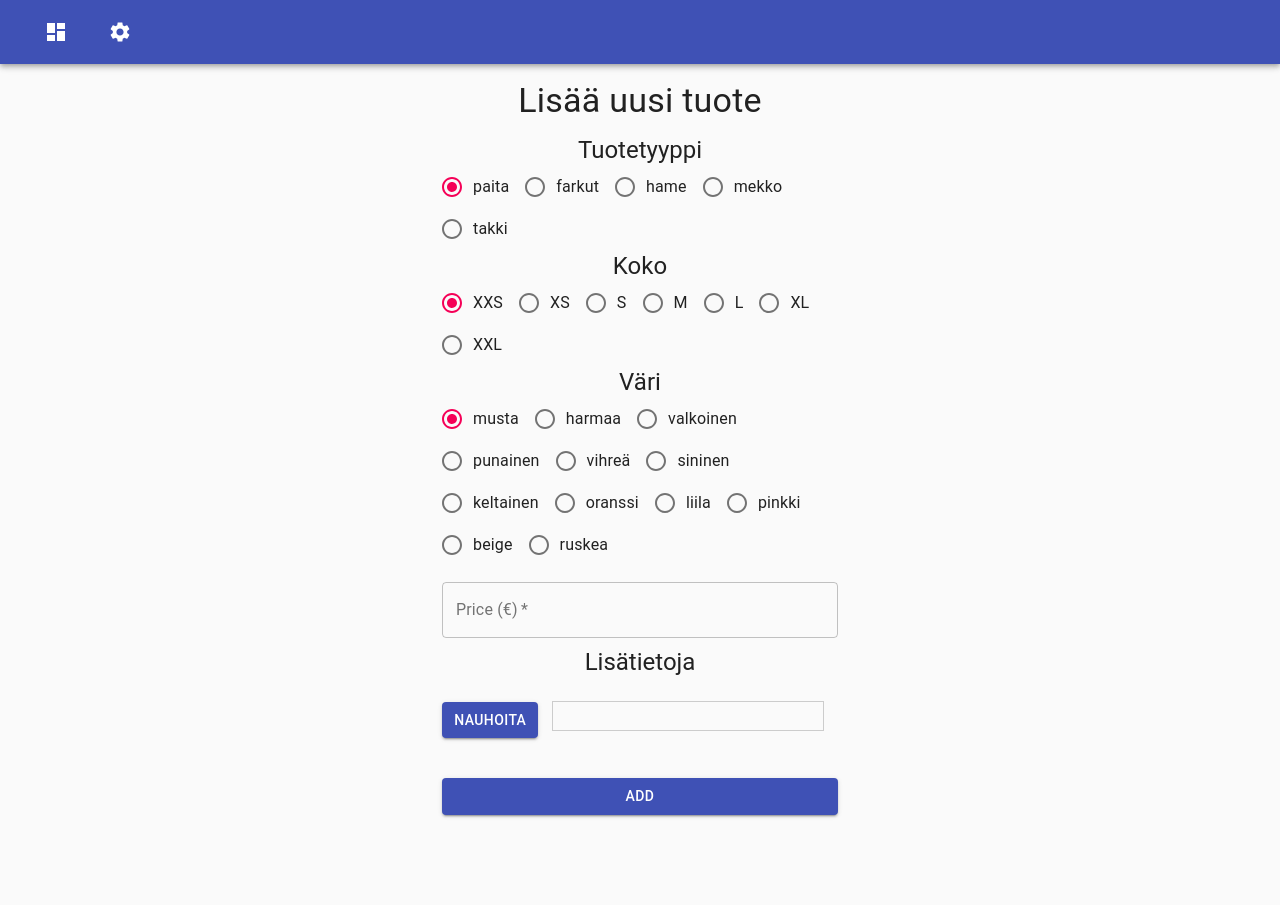
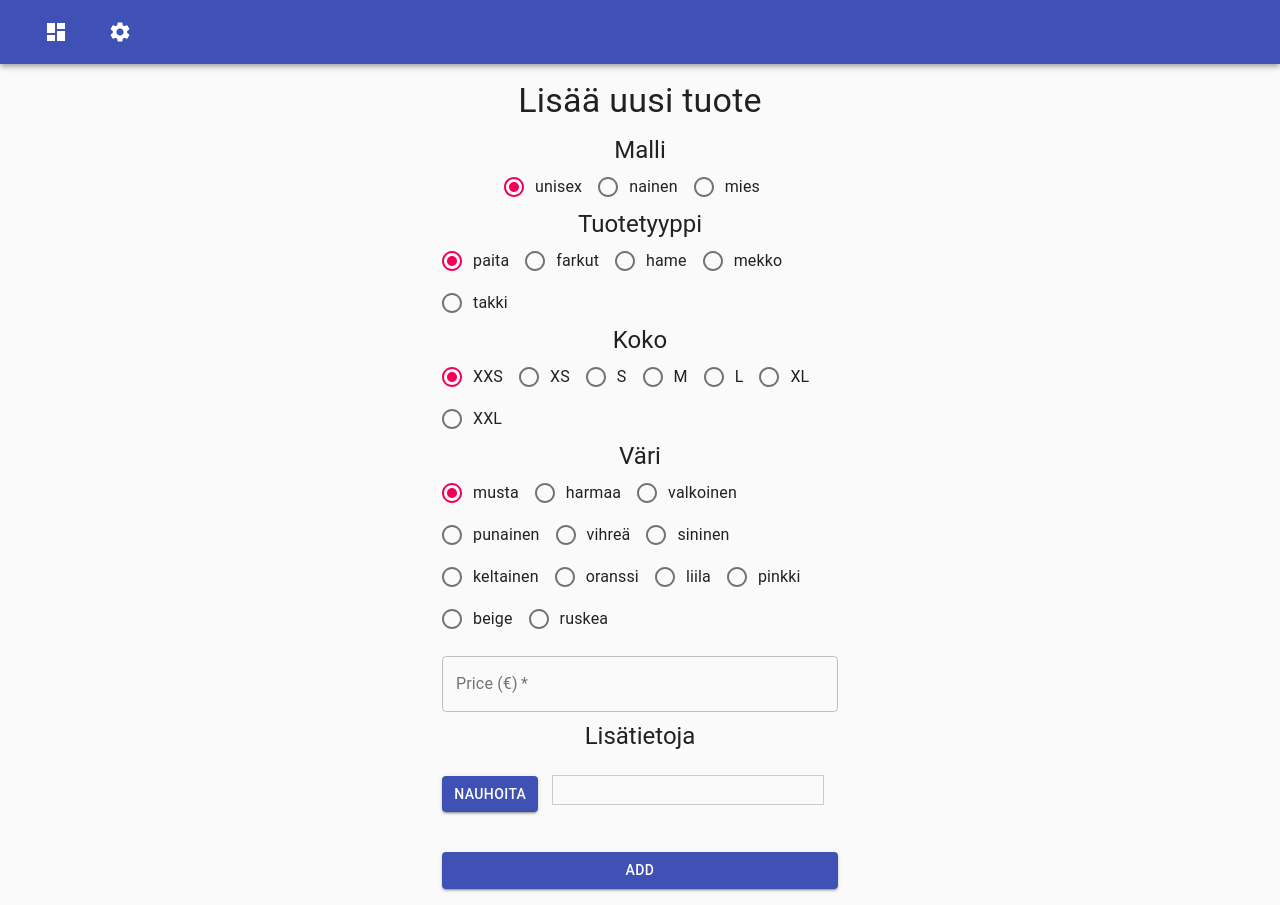
Before and after one commit to axelcedercreutz/Pegify, a React (Create React App) app: page / in a window 1280 px wide. Before the commit the page ends 831 px from the top, so only its background shows below. Built offline with nearby package versions, Linux system fonts and the light colour scheme.

Commit message:
added model

```diff
--- a/src/App.js
+++ b/src/App.js
@@ -13,15 +13,18 @@ import {
   Button
 } from '@material-ui/core';
 import MuiAlert from '@material-ui/lab/Alert';
+import { makeStyles } from '@material-ui/core/styles';
 
 
 function App() {
+
+  const classes = useStyles();
 
   const [showInventory, setShowInventory] = useState(false);
   const [showSettings, setShowSettings] = useState(false);
 
   const [inventory, setInventory] = useState([]);
-  const [collectedData, setCollectedData] = useState(['productCategory', 'size', 'color', 'price', 'comments']);
+  const [collectedData, setCollectedData] = useState(['model', 'productCategory', 'size', 'color', 'price', 'comments']);
   const [open, setOpen] = useState(false);
   const [toastText, setToastText] = useState(false);
 
@@ -111,12 +114,24 @@ function App() {
 
 
       }
-      <Snackbar open={open} autoHideDuration={2000} onClose={handleClose}>
-        <Alert onClose={handleClose} severity="success">
+      <Snackbar open={open} autoHideDuration={3000} onClose={handleClose} className={classes.fullWidth}>
+        <Alert onClose={handleClose} severity="success" classes={{root: classes.fullWidth}}>
             {toastText}
         </Alert>
       </Snackbar>
     </div>
   );
 }
+
+const useStyles = makeStyles(theme => ({
+  fullWidth:{
+    width: '100%',
+    bottom: 0,
+    ['@media screen and (max-width: 599px)']: {
+			left: 0,
+      right: 0,
+		}
+  }
+}));
+
 export default App;
--- a/src/NewProduct.js
+++ b/src/NewProduct.js
@@ -28,13 +28,15 @@ function NewProduct(props) {
     'productCategory': 'paita',
     'size': 'XXS',
     'color': 'musta',
+    'model': 'unisex',
   };
   const [invetoryItem, setInvetoryItem] = useState(defaultInvetoryItem);
   const [listening, setListening] = useState(false);
   const productCategories = ['paita', 'farkut', 'hame', 'mekko', 'takki'];
   const sizes = ['XXS', 'XS', 'S', 'M', 'L', 'XL', 'XXL'];
   const colors = ['musta', 'harmaa', 'valkoinen', 'punainen', 'vihreä', 'sininen', 'keltainen', 'oranssi', 'liila', 'pinkki', 'beige', 'ruskea'];
-  const originalCollectedData = ['productCategory', 'size','color', 'price', 'comments'];
+  const models = ['unisex', 'nainen', 'mies'];
+  const originalCollectedData = ['model','productCategory', 'size','color', 'price', 'comments'];
 
   const newCollectedData = props.collectedData.filter(data => !originalCollectedData.includes(data));
 
@@ -139,6 +141,24 @@ function NewProduct(props) {
         <Typography component="h1" variant="h4" gutterBottom>
           Lisää uusi tuote
         </Typography>
+          <Typography variant={'h5'} align={'left'}>Malli</Typography>
+          <RadioGroup row value={invetoryItem.model} className={classes.center}>
+            {models.map(model => {
+                return(
+                    <FormControlLabel
+                      key={model}
+                      control={
+                          <Radio
+                              value={model}
+                              onChange={() => handleChange('model', model)}
+                              name={model}
+                          />
+                      }
+                      label={model}
+                    />
+                )
+            })}
+          </RadioGroup>
           <Typography variant={'h5'} align={'left'}>Tuotetyyppi</Typography>
           <RadioGroup row value={invetoryItem.productCategory} className={classes.center}>
             {productCategories.map(productType => {
```
